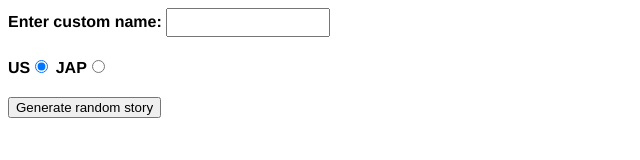
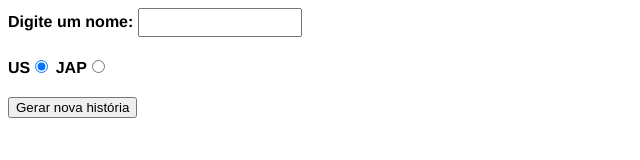
Before and after one commit to victoraav/geradordehistorias, a plain HTML site: page index.html in a window 1280 px wide. Shown: the whole page, without its empty margins (0-640 px from the left). Drawn offline with Linux system fonts and the light colour scheme.

Commit message:
Update index.html

```diff
--- a/index.html
+++ b/index.html
@@ -5,7 +5,7 @@
     <meta http-equiv="X-UA-Compatible" content="IE=edge,chrome=1">
     <meta name="viewport" content="width=device-width">
 
-    <title>Silly story generator</title>
+    <title>Gerador de histórias</title>
 
     <style>
 
@@ -39,7 +39,7 @@
 
   <body>
     <div>
-      <label for="customname">Enter custom name:</label>
+      <label for="customname">Digite um nome:</label>
       <input id="customname" type="text" placeholder="">
     </div>
     <div>
@@ -47,7 +47,7 @@
       <label for="uk">JAP</label><input id="jap" type="radio" name="ukus" value="jap">
     </div>
     <div>
-      <button class="randomize">Generate random story</button>
+      <button class="randomize">Gerar nova história</button>
     </div>
     <!-- Thanks a lot to Willy Aguirre for his help with the code for this assessment -->
     <p class="story"></p>
```
